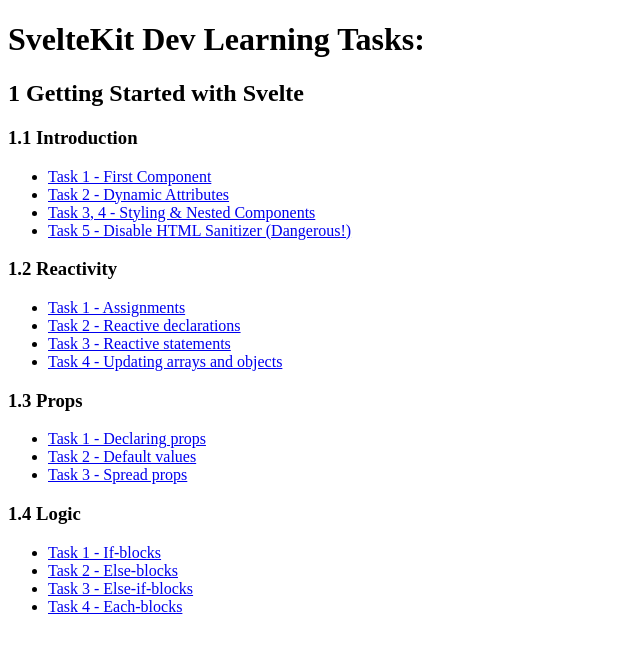
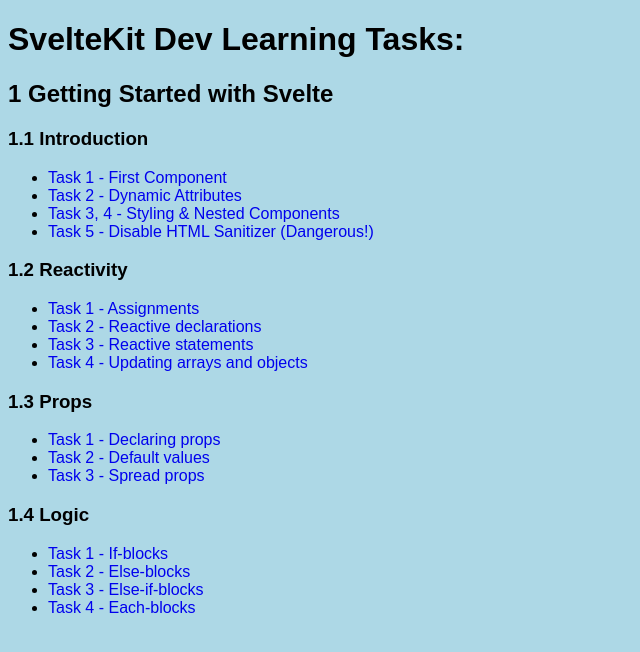
Before and after one commit to twent/svelte-kit-learning, a SvelteKit app: page / in a window 1280 px wide. Shown: the top 652 px of the page, without its empty margins (0-640 px from the left). Built offline with nearby package versions, Linux system fonts and the light colour scheme.

Commit message:
➕ Add global styles for project

```diff
--- a/src/app.html
+++ b/src/app.html
@@ -5,6 +5,7 @@
 	<meta charset="utf-8" />
 	<link rel="icon" href="%sveltekit.assets%/favicon.png" />
 	<meta name="viewport" content="width=device-width" />
+	<link rel="stylesheet" href="%sveltekit.assets%/css/styles.css">
 	%sveltekit.head%
 </head>
 
--- /dev/null
+++ b/static/css/styles.css
@@ -0,0 +1,24 @@
+:root {
+    color: black;
+    background-color: lightblue;
+    font-family: sans-serif;
+}
+
+a {
+    text-decoration: none;
+}
+
+a:visited {
+    color: darkgoldenrod;
+}
+
+@media (prefers-color-scheme: dark) {
+    :root {
+        color: #222;
+        background-color: rgb(128, 128, 128);
+    }
+
+    a:visited {
+        color: rgb(226, 220, 220);
+    }
+}
```
